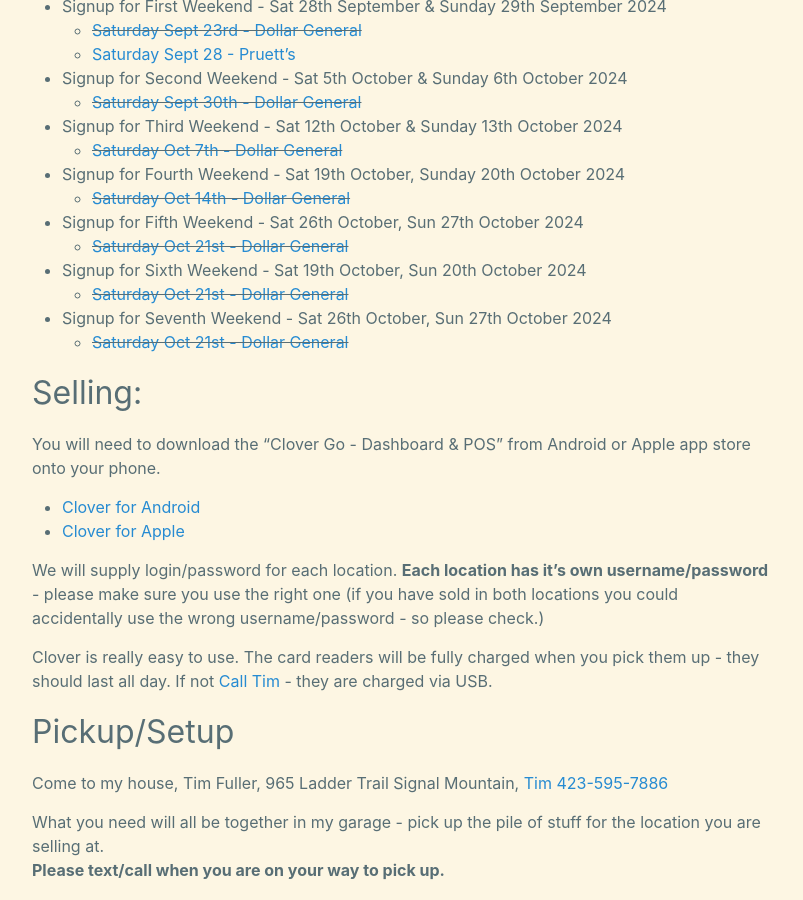
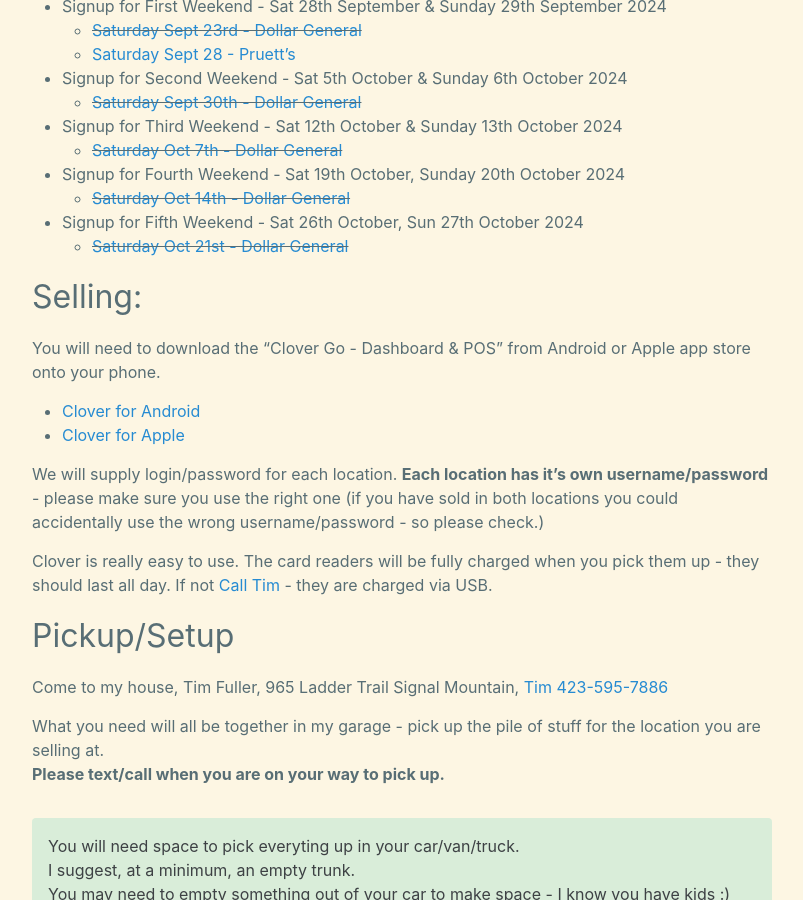
Before and after one commit to CodeJourneymen/scoutpiemaster, a Jekyll site: the page built from shownsell.md, in a window 1280 px wide and 900 px high, scrolled down 807 px. Shown: the whole window, without its empty margins (238-1041 px from the left). Built offline with Jekyll 4.4.1, drawn with Linux system fonts in a browser that asks for light colours.

Commit message:
Update shownsell.md
Removed old dates for signups

```diff
--- a/shownsell.md
+++ b/shownsell.md
@@ -44,11 +44,6 @@
 - Signup for Fifth Weekend - Sat 26th October, Sun 27th October 2024
   - ~~[Saturday Oct 21st -  Dollar General](https://www.signupgenius.com/go/5080C4BAFAA29A2FA7-satoct8)~~
 
-- Signup for Sixth Weekend - Sat 19th October, Sun 20th October 2024
-  - ~~[Saturday Oct 21st -  Dollar General](https://www.signupgenius.com/go/5080C4BAFAA29A2FA7-satoct8)~~
-
-- Signup for Seventh Weekend - Sat 26th October, Sun 27th October 2024
-  - ~~[Saturday Oct 21st -  Dollar General](https://www.signupgenius.com/go/5080C4BAFAA29A2FA7-satoct8)~~
 
 
 
```
